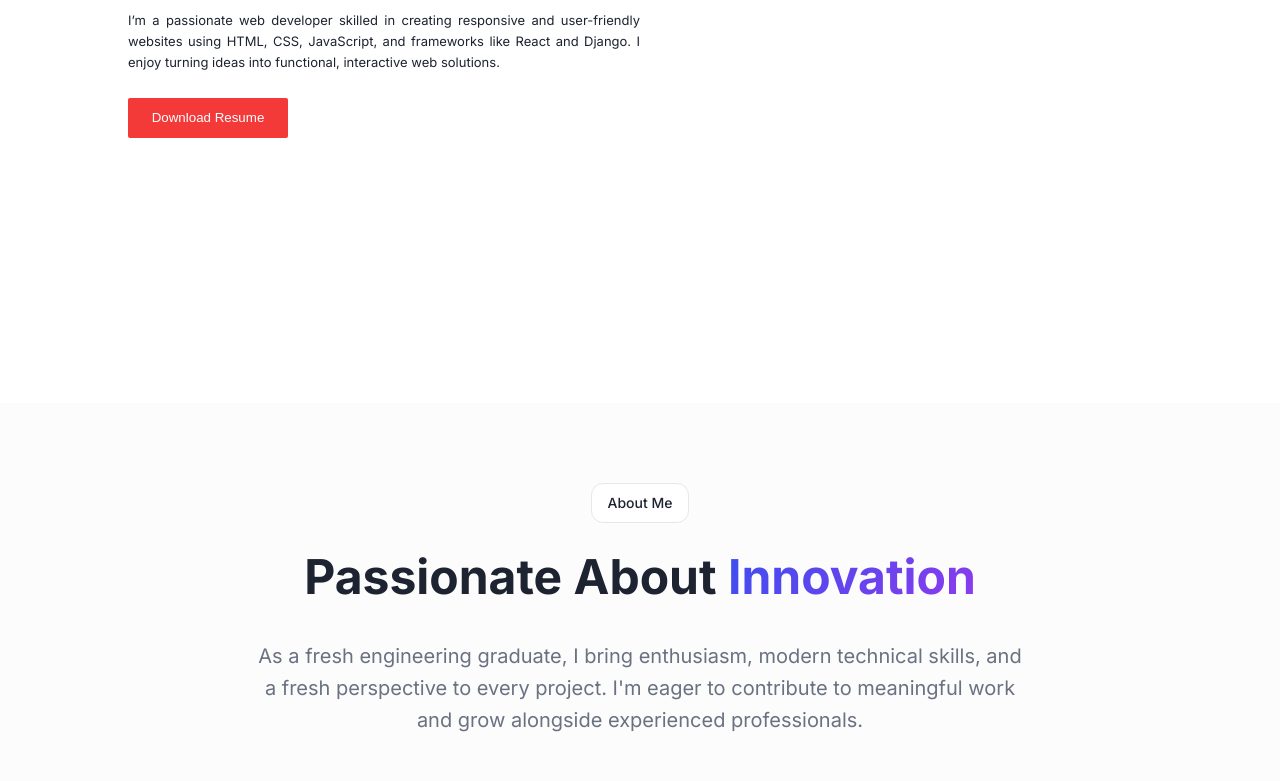
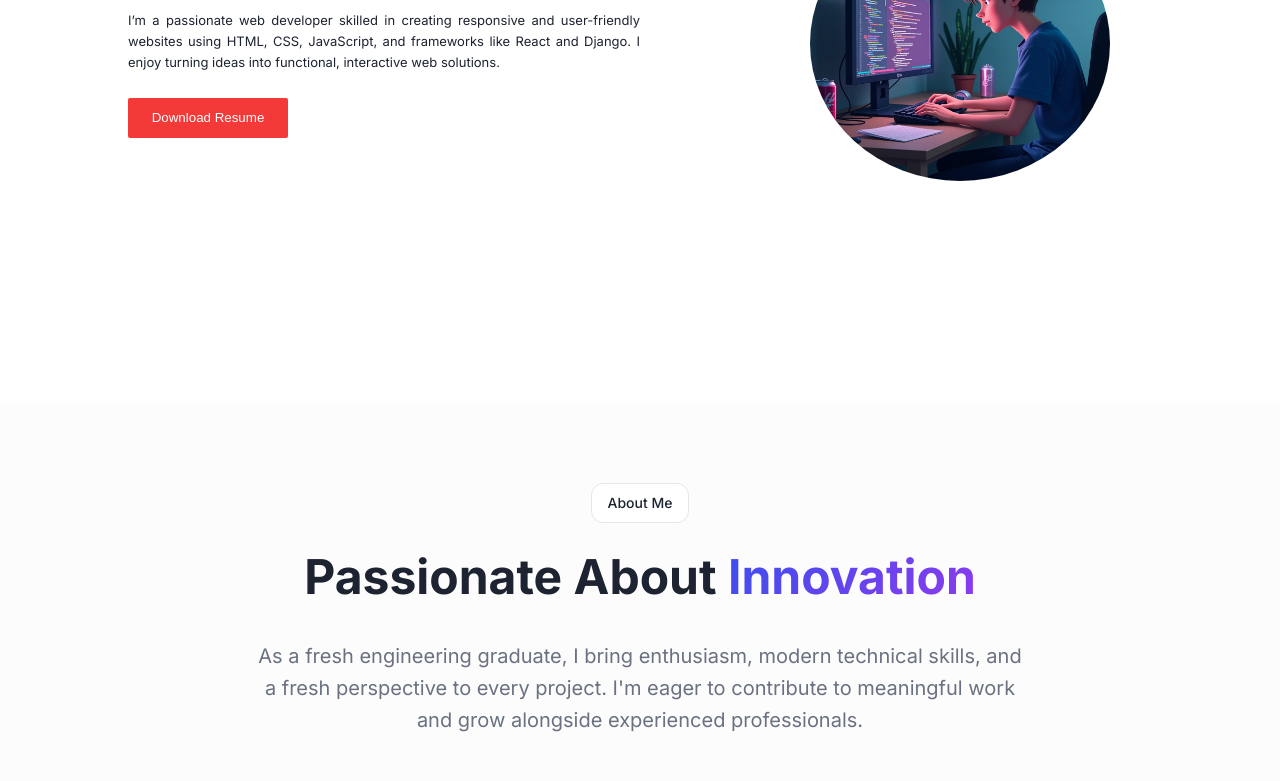
Before and after one commit to Krishna2008-tech/portfolio, a plain HTML site: page index.html in a window 1280 px wide. Shown: the part 319-1100 px from the top of the page. Drawn offline with nearby package versions, Linux system fonts and the light colour scheme.

Commit message:
Update index.html

```diff
--- a/index.html
+++ b/index.html
@@ -94,7 +94,7 @@
         </a>
       </div>
       <div class="photo">
-        <img id="photo1" src="./images/Flux_Dev_A_young_adult_coder_with_short_brown_hair_and_a_focus_3.jpg" alt="INF" />
+        <img id="photo1" src="Flux_Dev_A_young_adult_coder_with_short_brown_hair_and_a_focus_3.jpg" alt="INF" />
       </div>
     </div>
      <section id="about" class="section section-muted">
```
